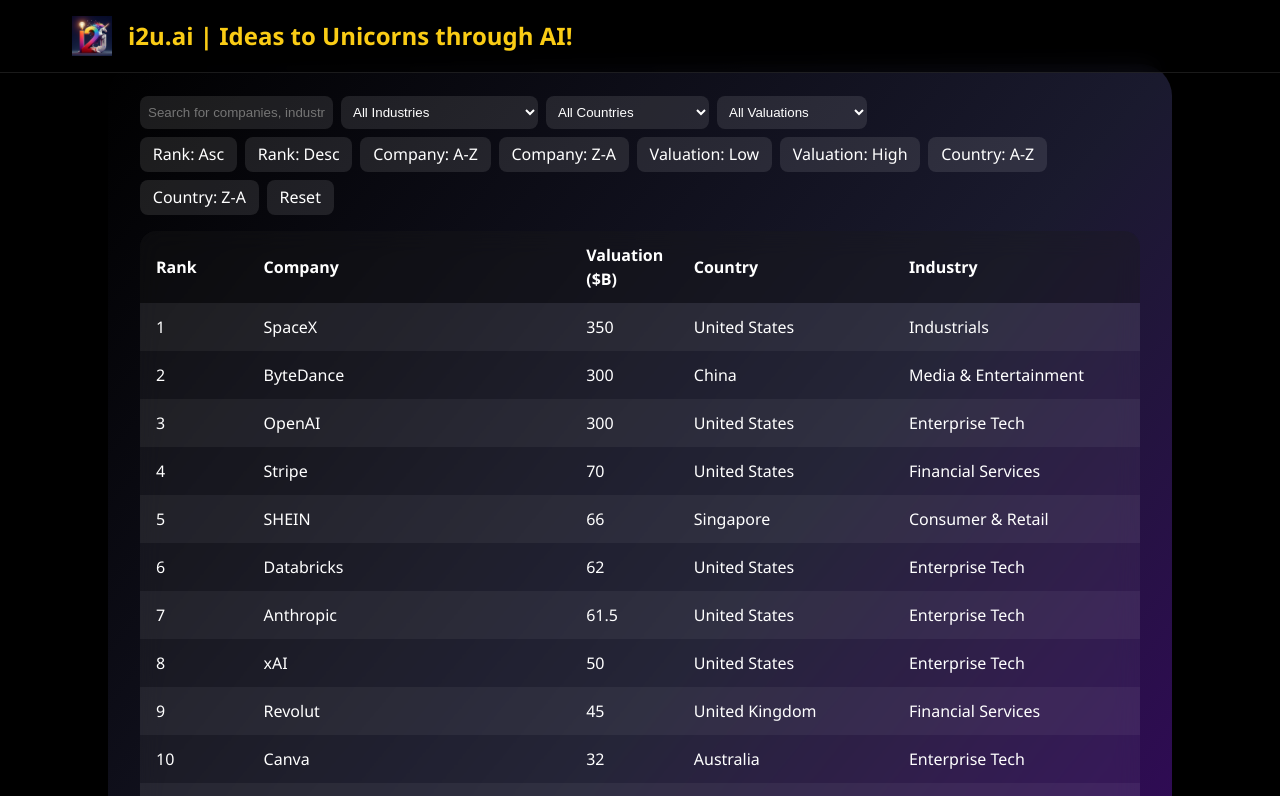
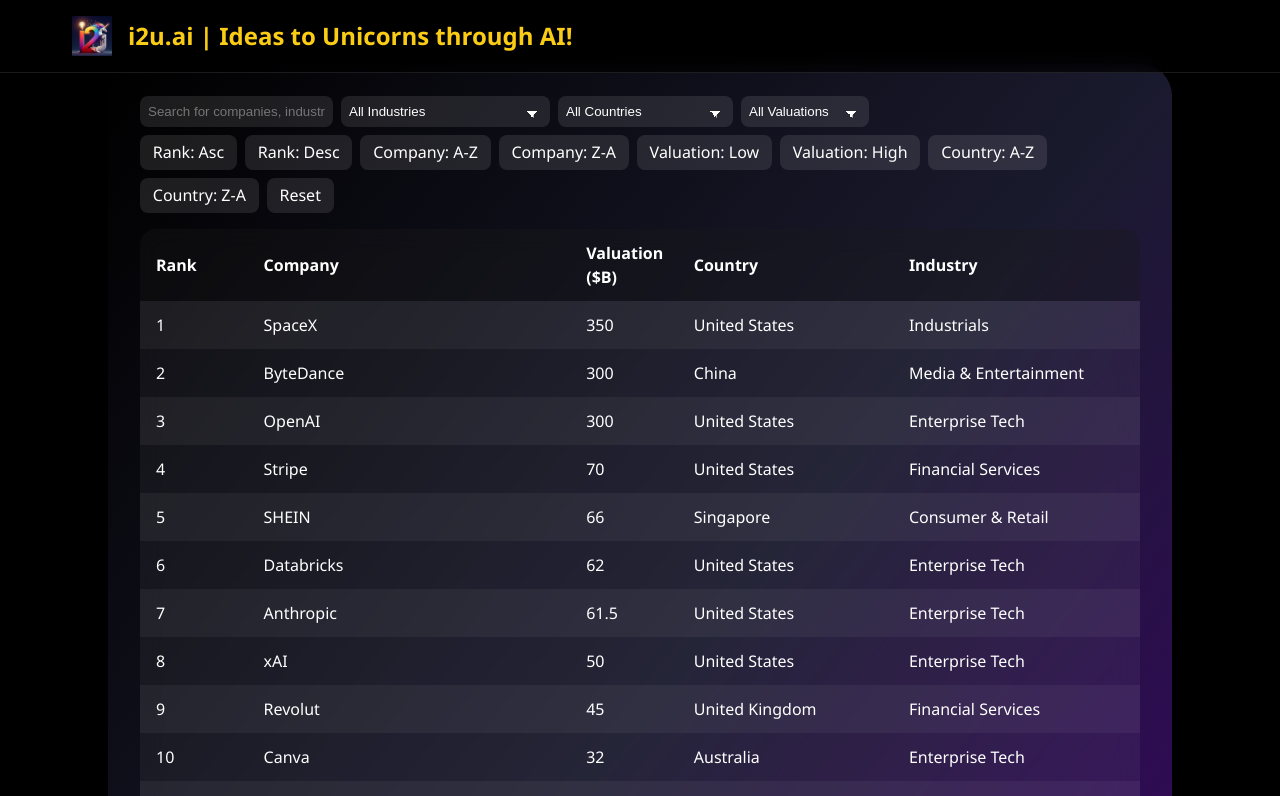
Before and after one commit to amoghphadnis/i2ai-startup-sprint, a React (Vite) app: page /#/unicorns in a window 1280 px wide. Shown: the top 796 px of the page. Built offline with nearby package versions, Linux system fonts and the light colour scheme.

Commit message:
Added styling to the filter select options

```diff
--- a/src/pages/UnicornClub.css
+++ b/src/pages/UnicornClub.css
@@ -24,11 +24,42 @@
   color: #fff;
 }
 
+/* hide the default arrow & give your own */
 .filters select {
-  background: rgba(255, 255, 255, 0.1);
+  -webkit-appearance: none;
+  -moz-appearance: none;
+  appearance: none;
+  background:
+    linear-gradient(45deg, transparent 50%, #fff 50%),
+    linear-gradient(135deg, #fff 50%, transparent 50%),
+    rgba(255,255,255,0.1);
+  background-position:
+    calc(100% - 1rem) calc(1em + 2px),
+    calc(100% - .75rem) calc(1em + 2px),
+    center;
+  background-size:
+    .5em .5em,
+    .5em .5em,
+    100% 100%;
+  background-repeat: no-repeat;
+  padding-right: 2.5rem;
+  border: none;
+  border-radius: .5rem;
   color: #fff;
-  min-width: 150px;
 }
+
+/* style the options list where possible */
+.filters select option {
+  background-color: #1a1a2e;
+  color: #e5e7eb;
+}
+
+/* focus outline */
+.filters select:focus {
+  box-shadow: 0 0 0 2px #21d4fd;
+  outline: none;
+}
+
 
 .sort-group {
   display: flex;
```
